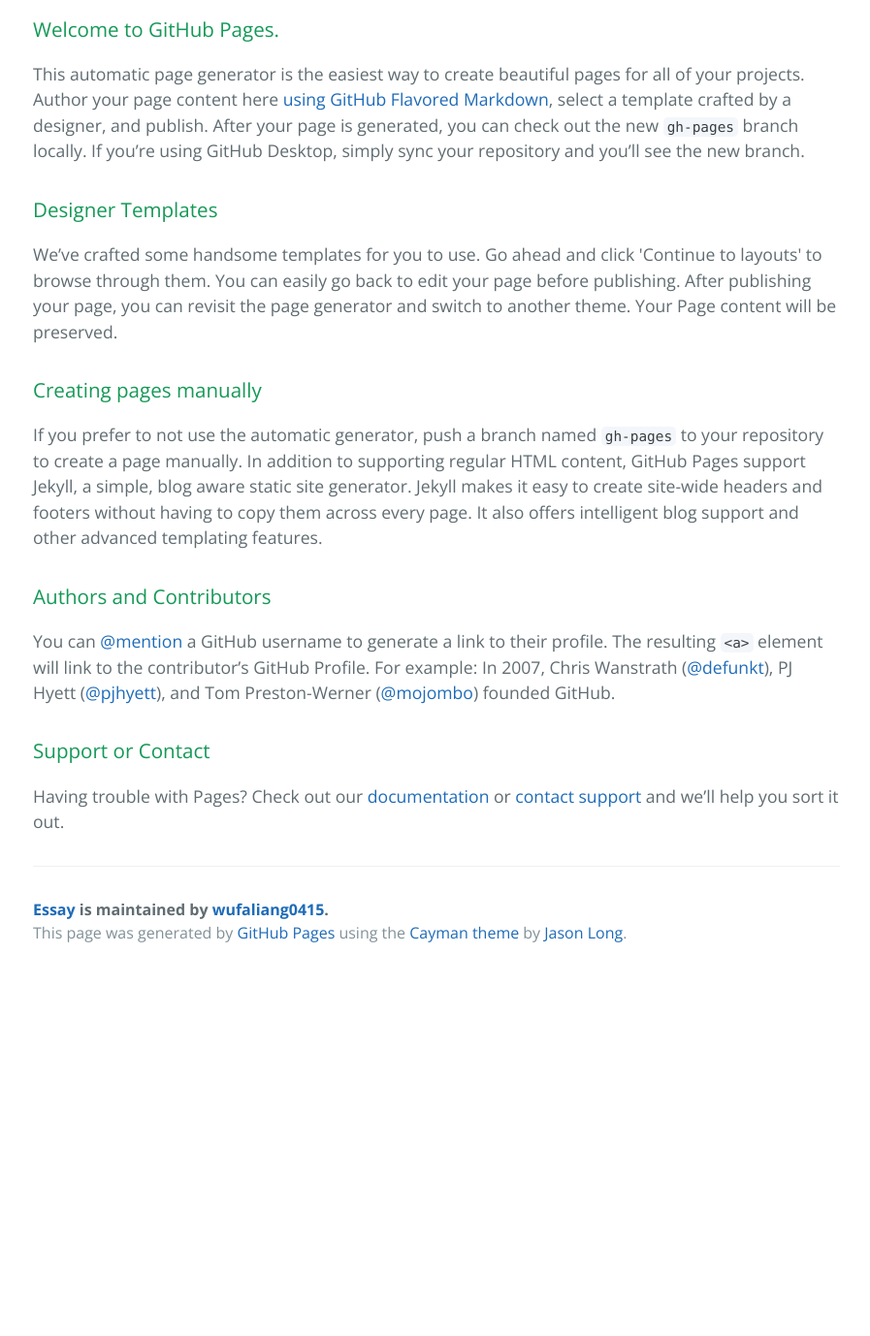
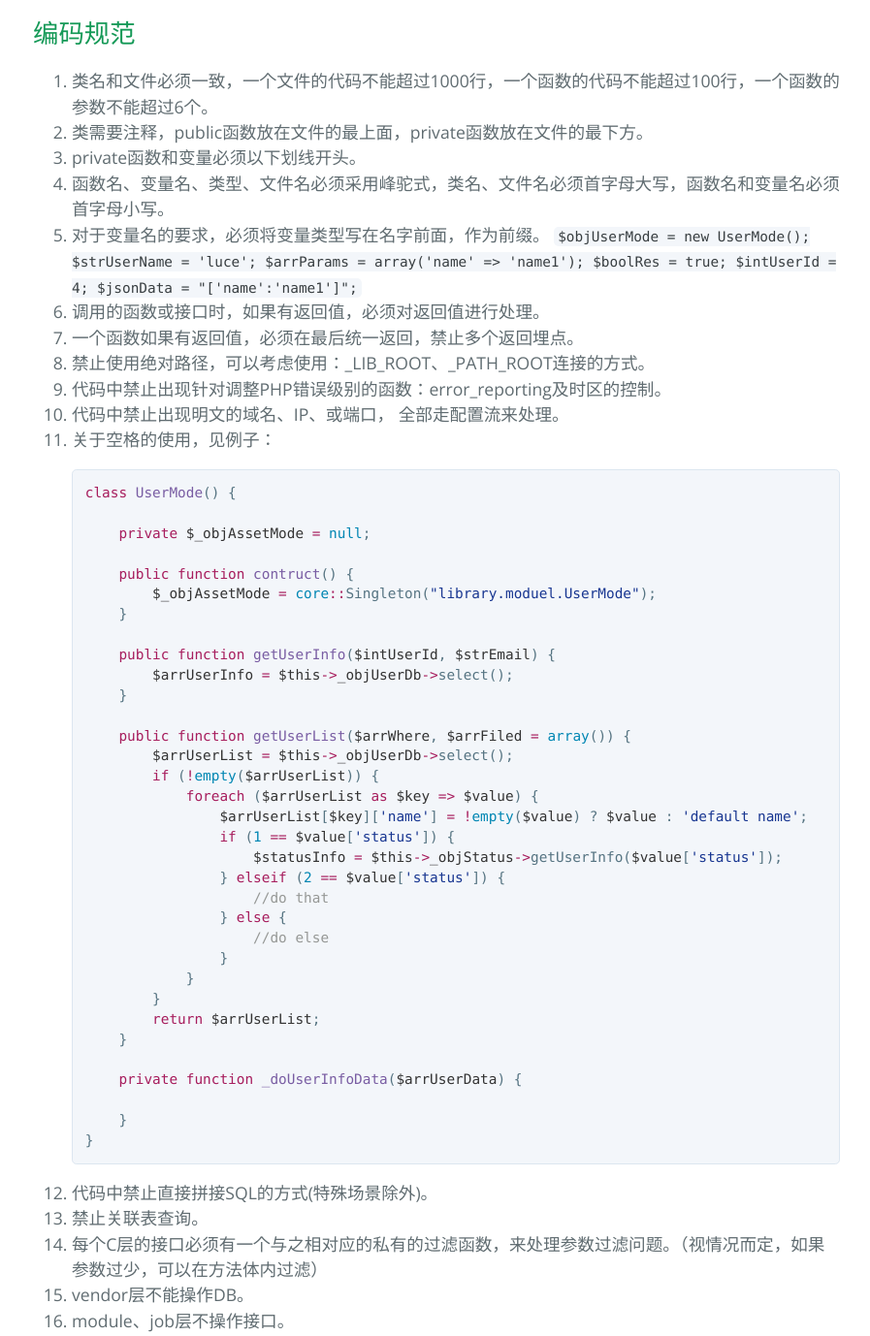
Before and after one commit to wufaliang0415/essay, a plain HTML site: page index.html in a window 1280 px wide. Shown: the part 400-1778 px from the top of the page at 97% size, without its empty margins (190-1087 px from the left). Before the commit the page ends 1406 px from the top, so only its background shows below. Drawn offline with nearby package versions, Linux system fonts and the light colour scheme.

```diff
--- a/index.html
+++ b/index.html
@@ -19,30 +19,72 @@
     </section>
 
     <section class="main-content">
-      <h3>
-<a id="welcome-to-github-pages" class="anchor" href="#welcome-to-github-pages" aria-hidden="true"><span aria-hidden="true" class="octicon octicon-link"></span></a>Welcome to GitHub Pages.</h3>
+      <h2>
+<a id="编码规范" class="anchor" href="#%E7%BC%96%E7%A0%81%E8%A7%84%E8%8C%83" aria-hidden="true"><span aria-hidden="true" class="octicon octicon-link"></span></a>编码规范</h2>
 
-<p>This automatic page generator is the easiest way to create beautiful pages for all of your projects. Author your page content here <a href="https://guides.github.com/features/mastering-markdown/">using GitHub Flavored Markdown</a>, select a template crafted by a designer, and publish. After your page is generated, you can check out the new <code>gh-pages</code> branch locally. If you’re using GitHub Desktop, simply sync your repository and you’ll see the new branch.</p>
+<ol>
+<li>类名和文件必须一致，一个文件的代码不能超过1000行，一个函数的代码不能超过100行，一个函数的参数不能超过6个。</li>
+<li>类需要注释，public函数放在文件的最上面，private函数放在文件的最下方。</li>
+<li>private函数和变量必须以下划线开头。</li>
+<li>函数名、变量名、类型、文件名必须采用峰驼式，类名、文件名必须首字母大写，函数名和变量名必须首字母小写。</li>
+<li>对于变量名的要求，必须将变量类型写在名字前面，作为前缀。
+<code>
+$objUserMode = new UserMode();
+$strUserName = 'luce';
+$arrParams = array('name' =&gt; 'name1');
+$boolRes = true;
+$intUserId = 4;
+$jsonData = "['name':'name1']";
+</code>
+</li>
+<li>调用的函数或接口时，如果有返回值，必须对返回值进行处理。</li>
+<li>一个函数如果有返回值，必须在最后统一返回，禁止多个返回埋点。</li>
+<li>禁止使用绝对路径，可以考虑使用：_LIB_ROOT、_PATH_ROOT连接的方式。</li>
+<li>代码中禁止出现针对调整PHP错误级别的函数：error_reporting及时区的控制。</li>
+<li>代码中禁止出现明文的域名、IP、或端口， 全部走配置流来处理。</li>
+<li>
+<p>关于空格的使用，见例子：</p>
 
-<h3>
-<a id="designer-templates" class="anchor" href="#designer-templates" aria-hidden="true"><span aria-hidden="true" class="octicon octicon-link"></span></a>Designer Templates</h3>
-
-<p>We’ve crafted some handsome templates for you to use. Go ahead and click 'Continue to layouts' to browse through them. You can easily go back to edit your page before publishing. After publishing your page, you can revisit the page generator and switch to another theme. Your Page content will be preserved.</p>
-
-<h3>
-<a id="creating-pages-manually" class="anchor" href="#creating-pages-manually" aria-hidden="true"><span aria-hidden="true" class="octicon octicon-link"></span></a>Creating pages manually</h3>
-
-<p>If you prefer to not use the automatic generator, push a branch named <code>gh-pages</code> to your repository to create a page manually. In addition to supporting regular HTML content, GitHub Pages support Jekyll, a simple, blog aware static site generator. Jekyll makes it easy to create site-wide headers and footers without having to copy them across every page. It also offers intelligent blog support and other advanced templating features.</p>
-
-<h3>
-<a id="authors-and-contributors" class="anchor" href="#authors-and-contributors" aria-hidden="true"><span aria-hidden="true" class="octicon octicon-link"></span></a>Authors and Contributors</h3>
-
-<p>You can <a href="https://help.github.com/articles/basic-writing-and-formatting-syntax/#mentioning-users-and-teams" class="user-mention">@mention</a> a GitHub username to generate a link to their profile. The resulting <code>&lt;a&gt;</code> element will link to the contributor’s GitHub Profile. For example: In 2007, Chris Wanstrath (<a href="https://github.com/defunkt" class="user-mention">@defunkt</a>), PJ Hyett (<a href="https://github.com/pjhyett" class="user-mention">@pjhyett</a>), and Tom Preston-Werner (<a href="https://github.com/mojombo" class="user-mention">@mojombo</a>) founded GitHub.</p>
-
-<h3>
-<a id="support-or-contact" class="anchor" href="#support-or-contact" aria-hidden="true"><span aria-hidden="true" class="octicon octicon-link"></span></a>Support or Contact</h3>
-
-<p>Having trouble with Pages? Check out our <a href="https://help.github.com/pages">documentation</a> or <a href="https://github.com/contact">contact support</a> and we’ll help you sort it out.</p>
+<div class="highlight highlight-text-html-php"><pre><span class="pl-s1"><span class="pl-k">class</span> <span class="pl-en">UserMode</span>() {</span>
+<span class="pl-s1"></span>
+<span class="pl-s1">    <span class="pl-k">private</span> <span class="pl-smi">$_objAssetMode</span> <span class="pl-k">=</span> <span class="pl-c1">null</span>;</span>
+<span class="pl-s1"></span>
+<span class="pl-s1">    <span class="pl-k">public</span> <span class="pl-k">function</span> <span class="pl-en">contruct</span>() {</span>
+<span class="pl-s1">        <span class="pl-smi">$_objAssetMode</span> <span class="pl-k">=</span> <span class="pl-c1">core</span><span class="pl-k">::</span>Singleton(<span class="pl-s"><span class="pl-pds">"</span>library.moduel.UserMode<span class="pl-pds">"</span></span>);</span>
+<span class="pl-s1">    }</span>
+<span class="pl-s1"></span>
+<span class="pl-s1">    <span class="pl-k">public</span> <span class="pl-k">function</span> <span class="pl-en">getUserInfo</span>(<span class="pl-smi">$intUserId</span>, <span class="pl-smi">$strEmail</span>) {</span>
+<span class="pl-s1">        <span class="pl-smi">$arrUserInfo</span> <span class="pl-k">=</span> <span class="pl-smi">$this</span><span class="pl-k">-&gt;</span><span class="pl-smi">_objUserDb</span><span class="pl-k">-&gt;</span>select();</span>
+<span class="pl-s1">    }</span>
+<span class="pl-s1"></span>
+<span class="pl-s1">    <span class="pl-k">public</span> <span class="pl-k">function</span> <span class="pl-en">getUserList</span>(<span class="pl-smi">$arrWhere</span>, <span class="pl-smi">$arrFiled</span> <span class="pl-k">=</span> <span class="pl-c1">array</span>()) {</span>
+<span class="pl-s1">        <span class="pl-smi">$arrUserList</span> <span class="pl-k">=</span> <span class="pl-smi">$this</span><span class="pl-k">-&gt;</span><span class="pl-smi">_objUserDb</span><span class="pl-k">-&gt;</span>select();</span>
+<span class="pl-s1">        <span class="pl-k">if</span> (<span class="pl-k">!</span><span class="pl-c1">empty</span>(<span class="pl-smi">$arrUserList</span>)) {</span>
+<span class="pl-s1">            <span class="pl-k">foreach</span> (<span class="pl-smi">$arrUserList</span> <span class="pl-k">as</span> <span class="pl-smi">$key</span> <span class="pl-k">=&gt;</span> <span class="pl-smi">$value</span>) {</span>
+<span class="pl-s1">                <span class="pl-smi">$arrUserList</span>[<span class="pl-smi">$key</span>][<span class="pl-s"><span class="pl-pds">'</span>name<span class="pl-pds">'</span></span>] <span class="pl-k">=</span> <span class="pl-k">!</span><span class="pl-c1">empty</span>(<span class="pl-smi">$value</span>) ? <span class="pl-smi">$value</span> : <span class="pl-s"><span class="pl-pds">'</span>default name<span class="pl-pds">'</span></span>;</span>
+<span class="pl-s1">                <span class="pl-k">if</span> (<span class="pl-c1">1</span> <span class="pl-k">==</span> <span class="pl-smi">$value</span>[<span class="pl-s"><span class="pl-pds">'</span>status<span class="pl-pds">'</span></span>]) {</span>
+<span class="pl-s1">                    <span class="pl-smi">$statusInfo</span> <span class="pl-k">=</span> <span class="pl-smi">$this</span><span class="pl-k">-&gt;</span><span class="pl-smi">_objStatus</span><span class="pl-k">-&gt;</span>getUserInfo(<span class="pl-smi">$value</span>[<span class="pl-s"><span class="pl-pds">'</span>status<span class="pl-pds">'</span></span>]);</span>
+<span class="pl-s1">                } <span class="pl-k">elseif</span> (<span class="pl-c1">2</span> <span class="pl-k">==</span> <span class="pl-smi">$value</span>[<span class="pl-s"><span class="pl-pds">'</span>status<span class="pl-pds">'</span></span>]) {</span>
+<span class="pl-s1">                    <span class="pl-c">//do that</span></span>
+<span class="pl-s1">                } <span class="pl-k">else</span> {</span>
+<span class="pl-s1">                    <span class="pl-c">//do else</span></span>
+<span class="pl-s1">                }</span>
+<span class="pl-s1">            }</span>
+<span class="pl-s1">        }</span>
+<span class="pl-s1">        <span class="pl-k">return</span> <span class="pl-smi">$arrUserList</span>;</span>
+<span class="pl-s1">    }</span>
+<span class="pl-s1"></span>
+<span class="pl-s1">    <span class="pl-k">private</span> <span class="pl-k">function</span> <span class="pl-en">_doUserInfoData</span>(<span class="pl-smi">$arrUserData</span>) {</span>
+<span class="pl-s1"></span>
+<span class="pl-s1">    }</span>
+<span class="pl-s1">}</span></pre></div>
+</li>
+<li>代码中禁止直接拼接SQL的方式(特殊场景除外)。</li>
+<li>禁止关联表查询。</li>
+<li>每个C层的接口必须有一个与之相对应的私有的过滤函数，来处理参数过滤问题。（视情况而定，如果参数过少，可以在方法体内过滤）</li>
+<li>vendor层不能操作DB。</li>
+<li>module、job层不操作接口。</li>
+</ol>
 
       <footer class="site-footer">
         <span class="site-footer-owner"><a href="https://github.com/wufaliang0415/essay">Essay</a> is maintained by <a href="https://github.com/wufaliang0415">wufaliang0415</a>.</span>
```
Also changed, not shown: params.json (+1 -1 lines).
